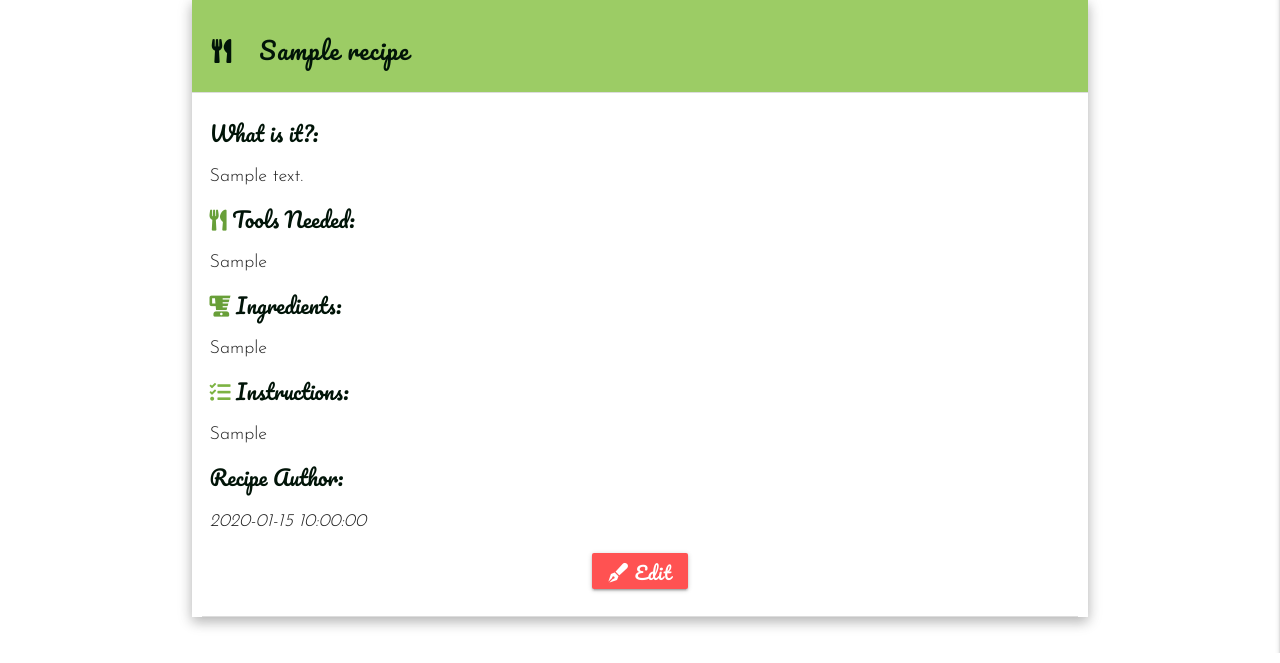
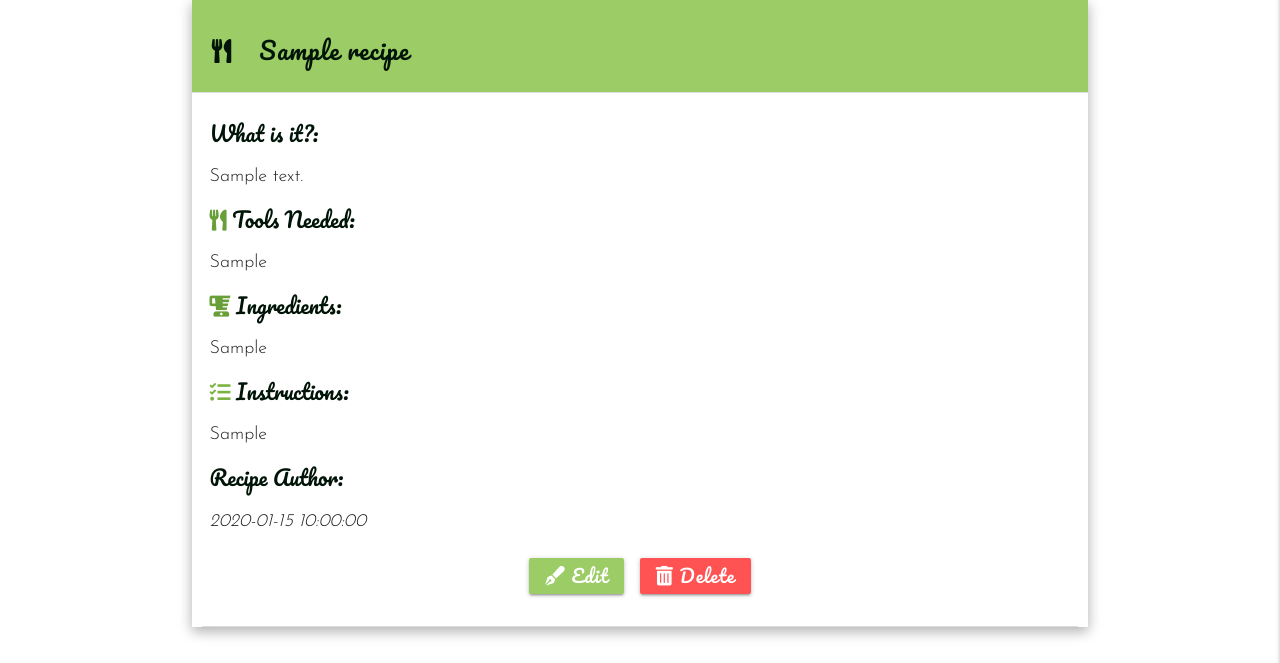
Before and after one commit to alissatroiano/Dash, a Flask app: page / in a window 1280 px wide, after a click that opens the changed part. Shown: the part 173-836 px from the top of the page. Run offline with Flask 2, Linux system fonts and the light colour scheme; a database or web service that is not in the repository returns one stand-in record (values such as "Sample title"); some libraries are stand-ins or nearby versions.

Commit message:
Add delete button with custom styles

```diff
--- a/static/css/style.css
+++ b/static/css/style.css
@@ -100,10 +100,11 @@ textarea {
 
 /*--------------------------------------- Edit Recipe */
 
-.btn#edit-recipe {
-      line-height: 2;
+.btn#edit-recipe,
+.btn#delete-recipe {
       font-family: 'Pacifico', cursive;
       text-transform: none;
       font-size: 1.2rem;
       letter-spacing: 1px;
+      margin: 5px;
 }
--- a/templates/base.html
+++ b/templates/base.html
@@ -67,6 +67,7 @@
 
 	<main class="container">
 		{% block content %}
+
 		{% endblock %}
 </main>
 
--- a/templates/recipes.html
+++ b/templates/recipes.html
@@ -24,7 +24,8 @@
                 <h6>Recipe Author: </h6><p><em>{{ recipe.created_by }}</em></p>
                  <div class="row">
                 <div class="col s12 center-align">
-                    <a href="" class="btn red accent-2" id="edit-recipe"><i class="fas fa-pen-fancy white-text"></i> Edit</a>
+                    <a href="" class="btn light-green lighten-1" id="edit-recipe"><i class="fas fa-pen-fancy white-text"></i> Edit</a>
+                     <a href="" class="btn red accent-2" id="delete-recipe"><i class="fas fa-trash-alt white-text"></i> Delete</a>
                 </div>
             </div>
             </div>
```
